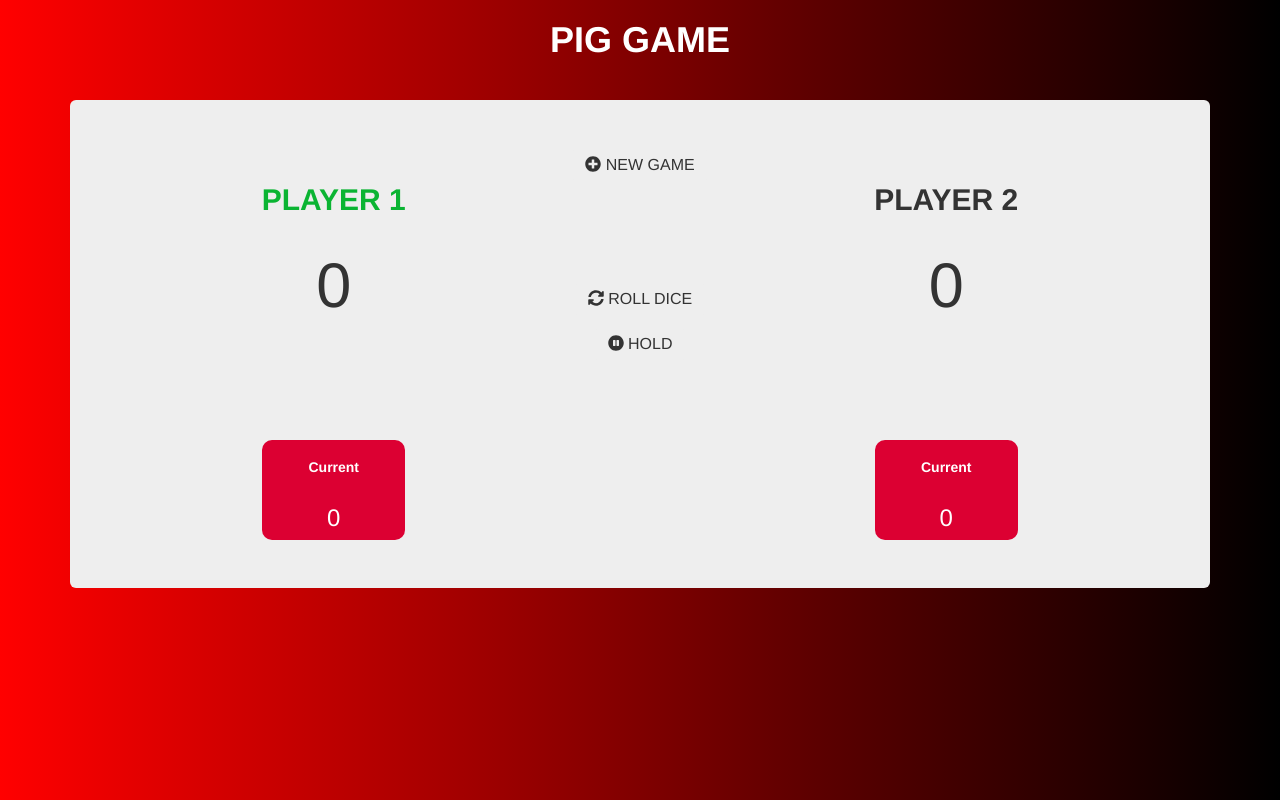
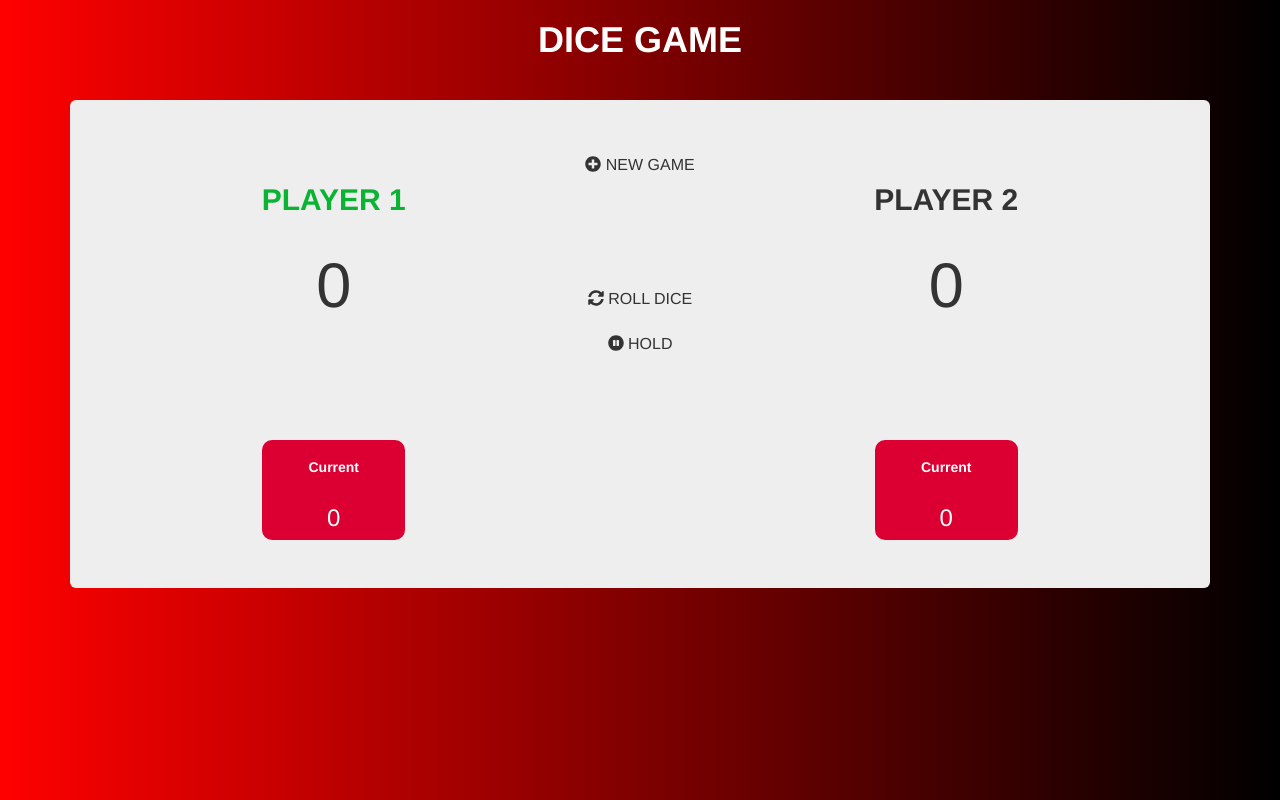
Before and after one commit to abcvivek/Dice-Game, a plain HTML site: page index.html in a window 1280 px wide. Drawn offline with nearby package versions, Linux system fonts and the light colour scheme.

Commit message:
Update index.html

```diff
--- a/index.html
+++ b/index.html
@@ -76,7 +76,7 @@ integrity="sha384-8iPTk2s/jMVj81dnzb/iFR2sdA7u06vHJyyLlAd4snFpCl/SnyUjRrbdJsw1pG
 
 
   <div>
-    <h1 style = "color : rgb(255,255,255);text-align : center;" id="gameName"><strong>PIG GAME</strong></h1>
+    <h1 style = "color : rgb(255,255,255);text-align : center;" id="gameName"><strong>DICE GAME</strong></h1>
   </div>
 
    <div class="col-sm-2 hidden-lg hidden-md hidden-sm" id="operations">
```
